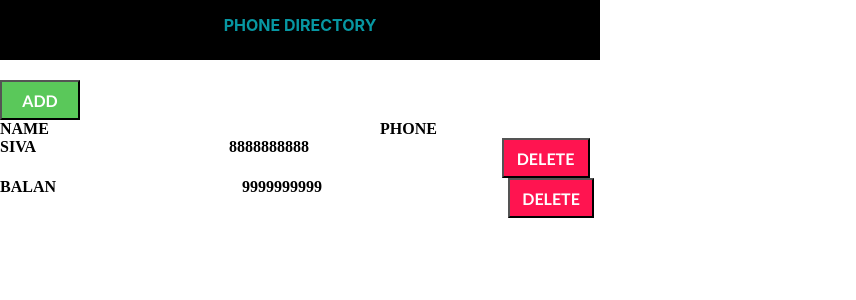
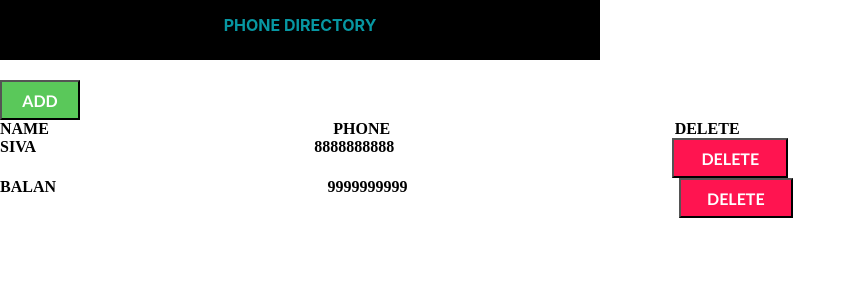
Before and after one commit to sivanbhfe/phone-directory, a React (Create React App) app: page / in a window 1280 px wide. Shown: the top 300 px of the page, without its empty margins (0-856 px from the left). Built offline with nearby package versions, Linux system fonts and the light colour scheme.

Commit message:
Dummy event the Delete button

```diff
--- a/src/App.css
+++ b/src/App.css
@@ -21,7 +21,7 @@ span{
 .grid-container{
 	display:grid;
 	justify-items: left;
-	width:60%
+	width:80%
 }
 .name {
   grid-column-start: 1;
@@ -40,3 +40,9 @@ span{
   background-color:rgb(255,20,80);
   width:33%
 }
+
+.dummy {
+  grid-column-start: 3;
+  grid-column-end: 3;
+  width:33%
+}
--- a/src/App.js
+++ b/src/App.js
@@ -3,7 +3,9 @@ import Header from './Header';
 import './App.css';
 
 class App extends Component {
-
+	clickHandler(message){
+		alert(message);
+	}
 	render (){
 		let subscribers = [
 	{
@@ -19,13 +21,13 @@ class App extends Component {
 	];
 		return (
 		<div className="component-container">
-        <Header />
+        <Header heading="Phone Directory"/>
       <div className="component-body-container">
      <button>Add</button>
      <div className="grid-container">
        <span className="grid-item" className="name">Name</span>
        <span className="grid-item" className="phone">Phone</span>
-	   <span className="grid-item"></span>
+	   <span className="grid-item dummy">Delete</span>
 	   </div>
 	   {
 		   subscribers.map(sub=>
@@ -33,7 +35,7 @@ class App extends Component {
 		    <div key = {sub.id} className="grid-container">
        <span className="grid-item" className="name">{sub.name}</span>
        <span className="grid-item" className="phone">{sub.phone}</span>
-	   <button className="grid-item" className="deleteButton">Delete</button>
+	   <button className="grid-item" className="deleteButton" onClick={this.clickHandler.bind(this,"Delete handler clicked")}>Delete</button>
 	   </div>
 
 		   )})
--- a/src/Header.js
+++ b/src/Header.js
@@ -1,9 +1,9 @@
 import React from 'react';
 import './Header.css';
-const Header = function(){
+const Header = function(props){
    // const headerStyle={textAlign: 'center',padding: 20,background: '#000',color: '#fff',textTransform: 'uppercase'};
     return (<div className='header'>
-    Phone Directory
+    {props.heading}
 </div>);
 }
 
```
